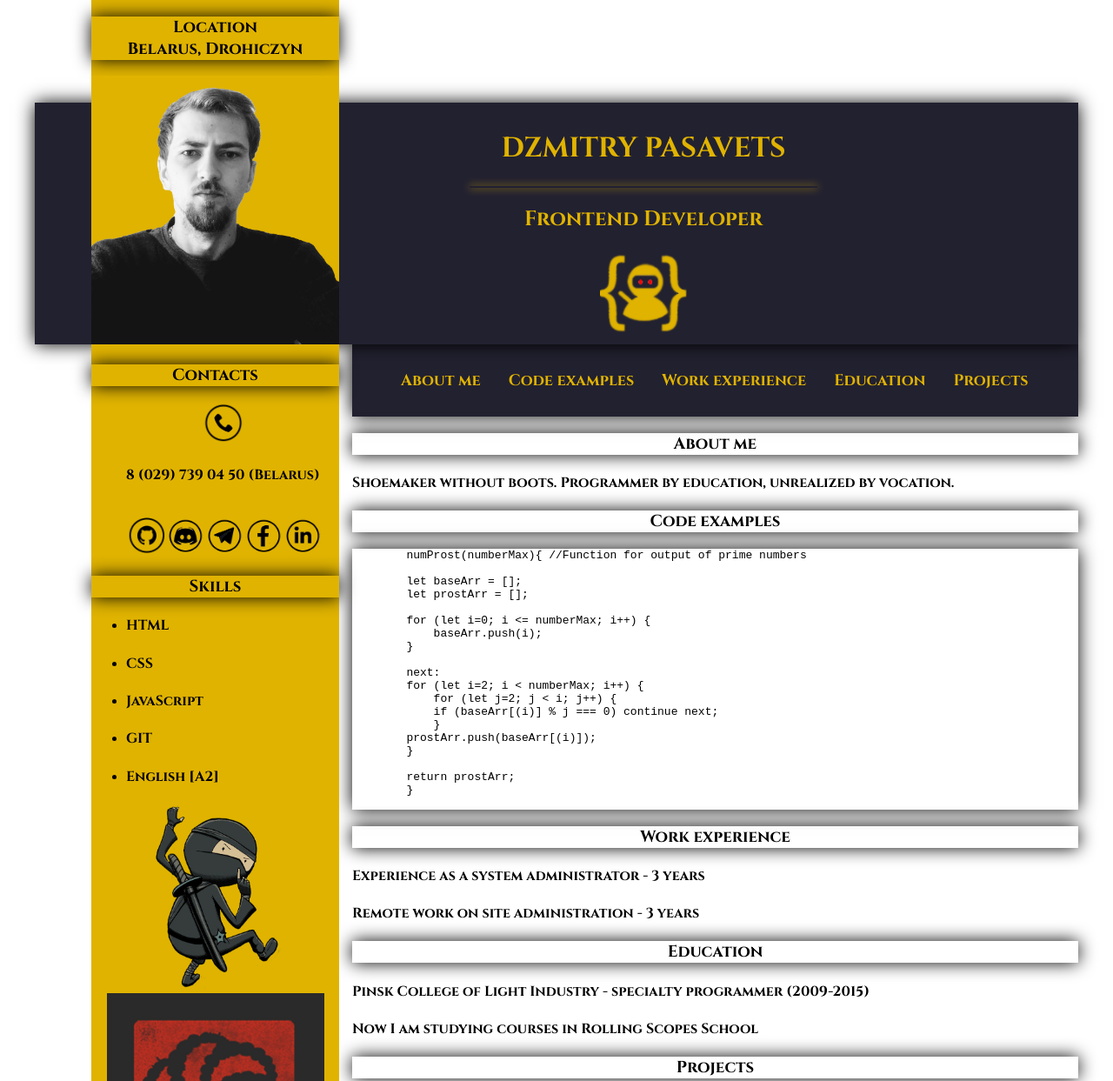
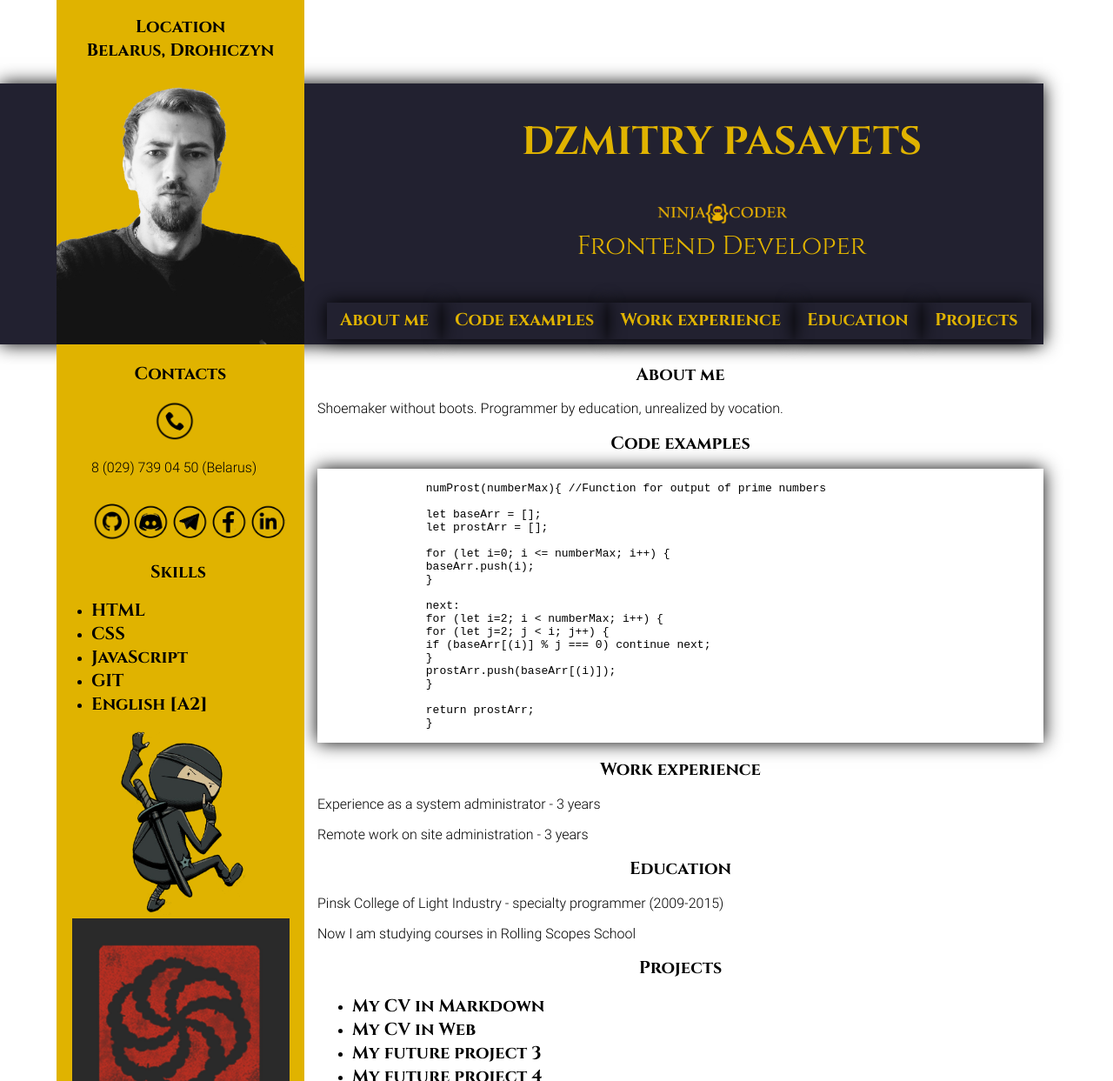
Before and after one commit to dimaPolonez/rsschool-cv, a plain HTML site: page index.html in a window 1280 px wide. Shown: the top 1243 px of the page at 87% size. Drawn offline with Linux system fonts and the light colour scheme.

Commit message:
refactor: change structure of the project

```diff
--- a/index.html
+++ b/index.html
@@ -8,42 +8,49 @@
 </head>
 
 <body>
+    <div class="container">
 
-    <div class="wrapper">
+        <header class="header">
+            <article class="header-logo">
+                <h1>DZMITRY PASAVETS</h1>
+                <img src="./assets/img/favicon-header.png" alt="" width="150">
+                <div class="h2-logo-header" style="font-size: 30px;">Frontend Developer</div>
+            </article>
 
-        <div class="black-gorizontal-header">
-            <header class="header">
-                <h1>DZMITRY PASAVETS</h1>
-                <hr>
-                <h2>Frontend Developer</h2>
-                <img src="./assets/img/favicon.png" alt="" width="100">
+            <nav class="header-menu">
+                <ul>
+                    <li><a href="#about">
+                            <span class="h2-logo-header">About me</span>
+                        </a></li>
+                    <li><a href="#code">
+                            <span class="h2-logo-header">Code examples</span>
+                        </a></li>
+                    <li><a href="#experience">
+                            <span class="h2-logo-header">Work experience</span>
+                        </a></li>
+                    <li><a href="#education">
+                            <span class="h2-logo-header">Education</span>
+                        </a></li>
+                    <li><a href="#project">
+                            <span class="h2-logo-header">Projects</span>
+                        </a></li>
+                </ul>
+            </nav>
         </header>
-        </div>
 
-        <div class="black-gorizontal-footer">
-            <footer class="footer">
-                <div class="ninja-2"><img src="./assets/img/nindja-down-2.png" alt="" width="200"></div>
+        <div class="asside-yelow-vertikal">
 
-                <a href="https://github.com/dimaPolonez">
-                    <div class="git-footer"><img src="./assets/img/github-footer.png" alt="" width="80"></div>
-                    <br>
-                    <h2>@dimaPolonez (c) 2022</h2>
-                </a>
-                <a href="https://rs.school/js/"><img src="./assets/img/rs_school_js.svg" alt="rs.school"
-                        width="400"></a>
-            </footer>
-        </div>
-
-        <div class="yelow-vertikal">
-            <h3>Location<br>
-                Belarus, Drohiczyn</h3>
+            <article>
+                <h2>Location<br>
+                    Belarus, Drohiczyn</h2>
                 <img src="./assets/img/ava.jpg" alt="My photo" width="285">
-            <h3>Contacts</h3>
+            </article>
 
             <nav class="menu-contacts">
+                <h2>Contacts</h2>
                 <ul>
                     <li><img src="./assets/img/phone.png" alt="" width="50"><br>
-                        <h4>8 (029) 739 04 50 (Belarus)</h4>
+                        <p>8 (029) 739 04 50 (Belarus)</p>
                     </li>
                 </ul>
                 <ul>
@@ -60,70 +67,58 @@
                 </ul>
             </nav>
 
-            <h3>Skills</h3>
-            <div class="skills">
+            <article class="skills">
+                <h2>Skills</h2>
                 <ul>
                     <li>
-                        <h4>HTML</h4>
+                        <span>HTML</span>
                     </li>
                     <li>
-                        <h4>CSS</h4>
+                        <span>CSS</span>
                     </li>
                     <li>
-                        <h4>JavaScript</h4>
+                        <span>JavaScript</span>
                     </li>
                     <li>
-                        <h4>GIT</h4>
+                        <span>GIT</span>
                     </li>
                     <li>
-                        <h4>English [A2]</h4>
+                        <span>English [A2]</span>
                     </li>
                 </ul>
+            </article>
+
+            <div>
+                <img src="./assets/img/ninja-down.png" alt="" width="150">
+                <a href="https://www.codewars.com/users/dimaPolonez" target="_blank"><img
+                        src="./assets/img/codewars.png" alt="" width="250"></a>
             </div>
-            <img src="./assets/img/ninja-down.png" alt="" width="150">
-            <a href="https://www.codewars.com/users/dimaPolonez" target="_blank"><img src="./assets/img/codewars.png" alt=""width="250"></a>
+
         </div>
 
         <main class="main">
 
-            <nav class="menu">
-                <ul>
-                    <li><a href="#about">
+            <section id="about">
                 <h2>About me</h2>
-                        </a></li>
-                    <li><a href="#code">
+                <p>Shoemaker without boots. Programmer by education, unrealized by vocation.</p>
+            </section>
+
+            <section id="code">
                 <h2>Code examples</h2>
-                        </a></li>
-                    <li><a href="#experience">
-                            <h2>Work experience</h2>
-                        </a></li>
-                    <li><a href="#education">
-                            <h2>Education</h2>
-                        </a></li>
-                    <li><a href="#project">
-                            <h2>Projects</h2>
-                        </a></li>
-                </ul>
-            </nav>
+                <pre>
 
-            <h3 id="about">About me</h3>
-            <h4>Shoemaker without boots. Programmer by education, unrealized by vocation.</h4>
-
-
-            <h3 id="code">Code examples</h3>
-            <pre>
                 numProst(numberMax){ //Function for output of prime numbers
 
                 let baseArr = [];
                 let prostArr = [];
 
-        for (let i=0; i <= numberMax; i++) {
+                for (let i=0; i &lt;= numberMax; i++) {
                 baseArr.push(i);
                 }
 
                 next:
-        for (let i=2; i < numberMax; i++) {
-            for (let j=2; j < i; j++) {
+                for (let i=2; i &lt; numberMax; i++) {
+                for (let j=2; j &lt; i; j++) {
                 if (baseArr[(i)] % j === 0) continue next;
                 }
                 prostArr.push(baseArr[(i)]);
@@ -132,39 +127,57 @@
                 return prostArr;
                 }
                 </pre>
+            </section>
 
-            <h3 id="experience">Work experience</h3>
-            <h4>Experience as a system administrator - 3 years</h4>
-            <h4>Remote work on site administration - 3 years</h4>
+            <section id="experience">
+                <h2>Work experience</h2>
+                <p>Experience as a system administrator - 3 years</p>
+                <p>Remote work on site administration - 3 years</p>
+            </section>
 
-            <h3 id="education">Education</h3>
-            <h4>Pinsk College of Light Industry - specialty programmer (2009-2015)</h4>
-            <h4>Now I am studying courses in Rolling Scopes School</h4>
+            <section id="education">
+                <h2>Education</h2>
+                <p>Pinsk College of Light Industry - specialty programmer (2009-2015)</p>
+                <p>Now I am studying courses in Rolling Scopes School</p>
+            </section>
 
-            <h3 id="project">Projects</h3>
+            <section id="project">
+                <h2>Projects</h2>
                 <ul>
                     <li>
-                    <a href="https://dimapolonez.github.io/rsschool-cv/cv">
-                        <h4>My CV in Markdown</h4>
+                        <a href="https://dimapolonez.github.io/rsschool-cv/cv" target="_blank">
+                            <span>My CV in Markdown</span>
                         </a>
                     </li>
                     <li>
-                    <a href="https://dimapolonez.github.io/rsschool-cv">
-                        <h4>My CV in Web</h4>
+                        <a href="https://dimapolonez.github.io/rsschool-cv" target="_blank">
+                            <span>My CV in Web</span>
                         </a>
                     </li>
                     <li>
                         <a href="">
-                        <h4>My future project 3</h4>
+                            <span>My future project 3</span>
                         </a>
                     </li>
                     <li>
                         <a href="">
-                        <h4>My future project 4</h4>
+                            <span>My future project 4</span>
                         </a>
                     </li>
                 </ul>
+            </section>
         </main>
+
+        <footer class="footer">
+            <div class="ninja-2"><img src="./assets/img/nindja-down-2.png" alt="" width="200"></div>
+            <a href="https://github.com/dimaPolonez" target="_blank">
+                <div class="git-footer"><img src="./assets/img/github-footer.png" alt="" width="80"></div>
+                <br>
+                <div class="h2-logo-footer">@dimaPolonez (c) 2022</div>
+            </a>
+            <br><br>
+            <a href="https://rs.school/js/" target="_blank"><img src="./assets/img/rs_school_js.svg" alt="rs.school" width="400"></a>
+        </footer>
     </div>
 </body>
 
--- a/style.css
+++ b/style.css
@@ -1,3 +1,8 @@
+@font-face {
+    font-family: Roboto;
+    src: url("assets/fonts/Roboto/Roboto-Light.ttf");
+}
+
 @font-face {
     font-family: Cinzel;
     src: url("assets/fonts/Cinzel/Cinzel-VariableFont_wght.ttf");
@@ -8,26 +13,74 @@
     box-sizing: border-box;
 }
 
-.wrapper {
-    width: 1200px;
+html {
+    scroll-behavior: smooth;
+  }
+
+body {
+    display: flex;
+    flex-direction: column;
+    justify-content: space-between;
+}
+
+.container {
+    max-width: 1440px;
     margin: 0 auto;
     position: absolute;
     top: 0;
     left: 0;
     bottom: 0;
     right: 0;
+  }
+
+.header {
+    background-color: #222130;
+    z-index: 2;
+    position: absolute;
+    width: 1200px;
+    height: 300px;
+    text-align: center;
+    top: 96px;
+    box-shadow: 0 0 20px black;
 }
 
-main {
+.header-logo {
+    position: absolute;
+    left: 50%;
+}
+
+.header-menu {
+    display: flex;
+    justify-content: flex-end;
+    align-items: center;
+    position: absolute;
+    font-size: 12px;
+    top: 80%;
+    left: 28%;
+}
+
+.header-menu ul {
+    list-style-type: none;
+}
+
+.header-menu li {
+    float: left;
+    padding: 0 15px;
+    line-height: 40px;
+    box-shadow: 0 0 20px black;
+}
+
+
+.main {
     background-color: white;
     position: absolute;
     width: 835px;
     height: 997px;
     left: 365px;
-    top: 380px;
+    top: 400px;
 }
 
-.yelow-vertikal {
+.asside-yelow-vertikal {
     background-color: #e0b300;
     z-index: 3;
     position: absolute;
@@ -38,18 +91,7 @@ main {
 
 }
 
-.black-gorizontal-header {
-    background-color: #222130;
-    z-index: 2;
-    position: absolute;
-    width: 1200px;
-    height: 278px;
-    text-align: center;
-    top: 118px;
-    box-shadow: 0 0 20px black;
-}
-
-.black-gorizontal-footer {
+.footer {
     background-color: #222130;
     z-index: 2;
     position: absolute;
@@ -60,39 +102,6 @@ main {
     box-shadow: 0 0 20px black;
 }
 
-header {
-    width: 400px;
-    height: 278px;
-    position: absolute;
-    text-align: center;
-    top: 10px;
-    left: 500px;
-}
-
-
-.menu {
-    background-color: #222130;
-    box-shadow: 0 0 20px black;
-
-}
-
-.menu ul {
-    list-style-type: none;
-    overflow: hidden;
-}
-
-.menu li {
-    float: left;
-}
-
-.menu li a {
-    display: block;
-    color: #222130;
-    text-align: center;
-    padding: 14px 16px;
-    text-decoration: none;
-    font-size: 12px;
-}
 
 .menu-contacts ul {
     list-style-type: none;
@@ -103,41 +112,61 @@ header {
     float: left;
 }
 
+.git-footer {
+    position: absolute;
+    top: 5px;
+    left: 365px;
+}
+
 .ninja-2 {
     position: absolute;
     top: 10px;
     left: 950px;
 }
 
-.git-footer {
-    position: absolute;
-    top: 5px;
-    left: 370px;
+
+h1 {
+    font-family: 'Cinzel';
+    color: #e0b300;
+    font-size: 45px;
+}
+
+h2 {
+    font-family: 'Cinzel';
+    text-align: center;
+    color: black;
+    font-size: 20px;
+}
+
+.h2-logo-header {
+    font-family: 'Cinzel';
+    text-align: center;
+    color: #e0b300;
+    font-size: 20px;
+}
+
+.h2-logo-footer {
+    font-family: 'Cinzel';
+    text-align: center;
+    color: #e0b300;
+    font-size: 25px;
+
+
+}
+
+span {
+    font-family: 'Cinzel';
+    color: black;
+    font-size: 20px;
+    font-weight: bold;
 }
 
 
-h1,
-h2 {
-    font-family: 'Cinzel';
-    color: #e0b300;
-}
-
-h3 {
-    box-shadow: 0 0 20px black;
-    font-family: 'Cinzel';
-    text-align: center;
-
-}
-
-h4 {
-    font-family: 'Cinzel';
+p {
+    font-family: 'Roboto';
     text-align: left;
 }
 
-hr {
-    border: 1px solid #222130;
-    box-shadow: 0 0 10px #e0b300;
-}
 
 a {
     font-family: 'Cinzel';
```
Also changed, not shown: assets/img/codewars1.png (deleted), assets/img/favicon-header.png (added). Lines whose indentation alone changed are shown as unchanged.
